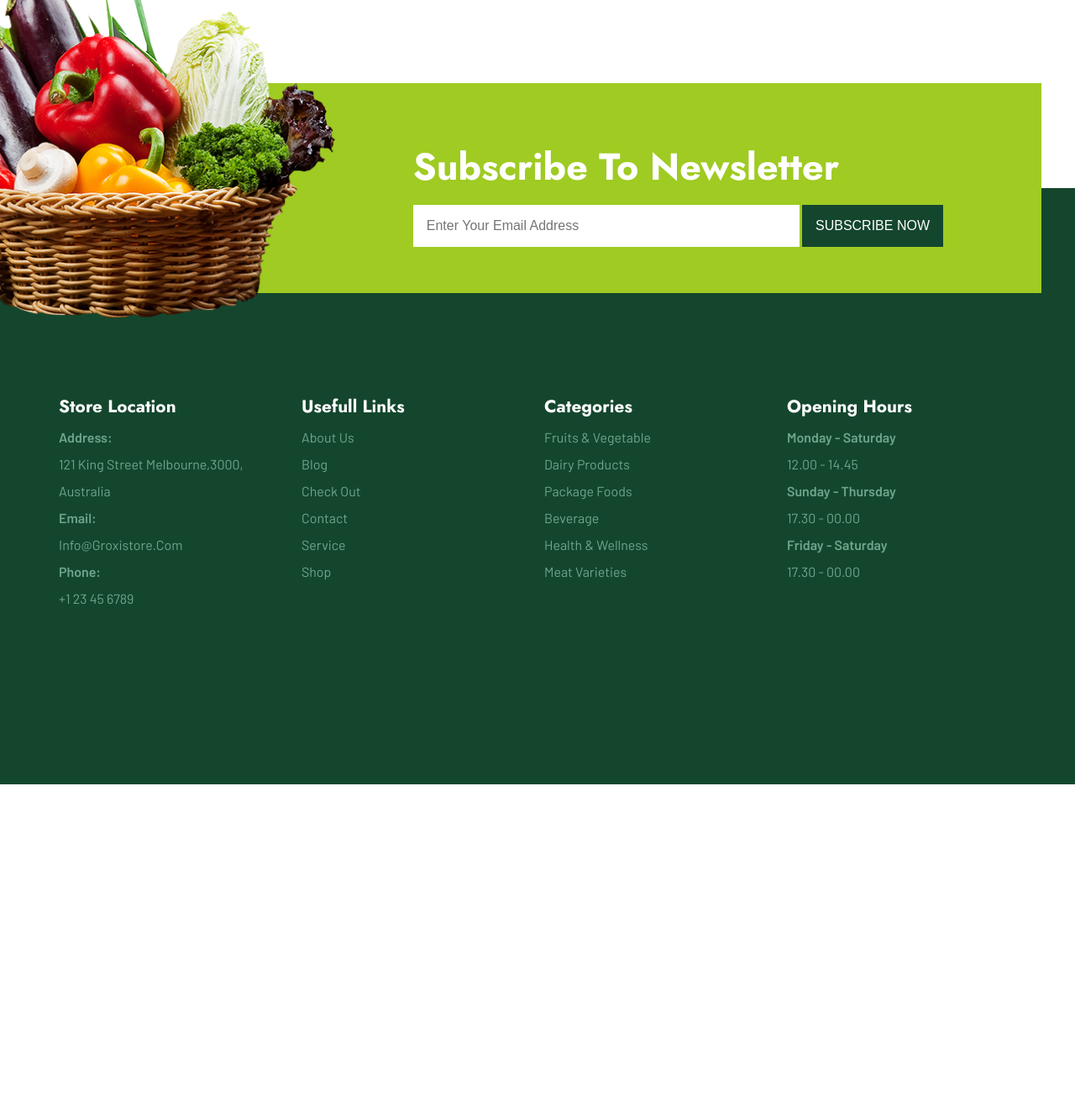
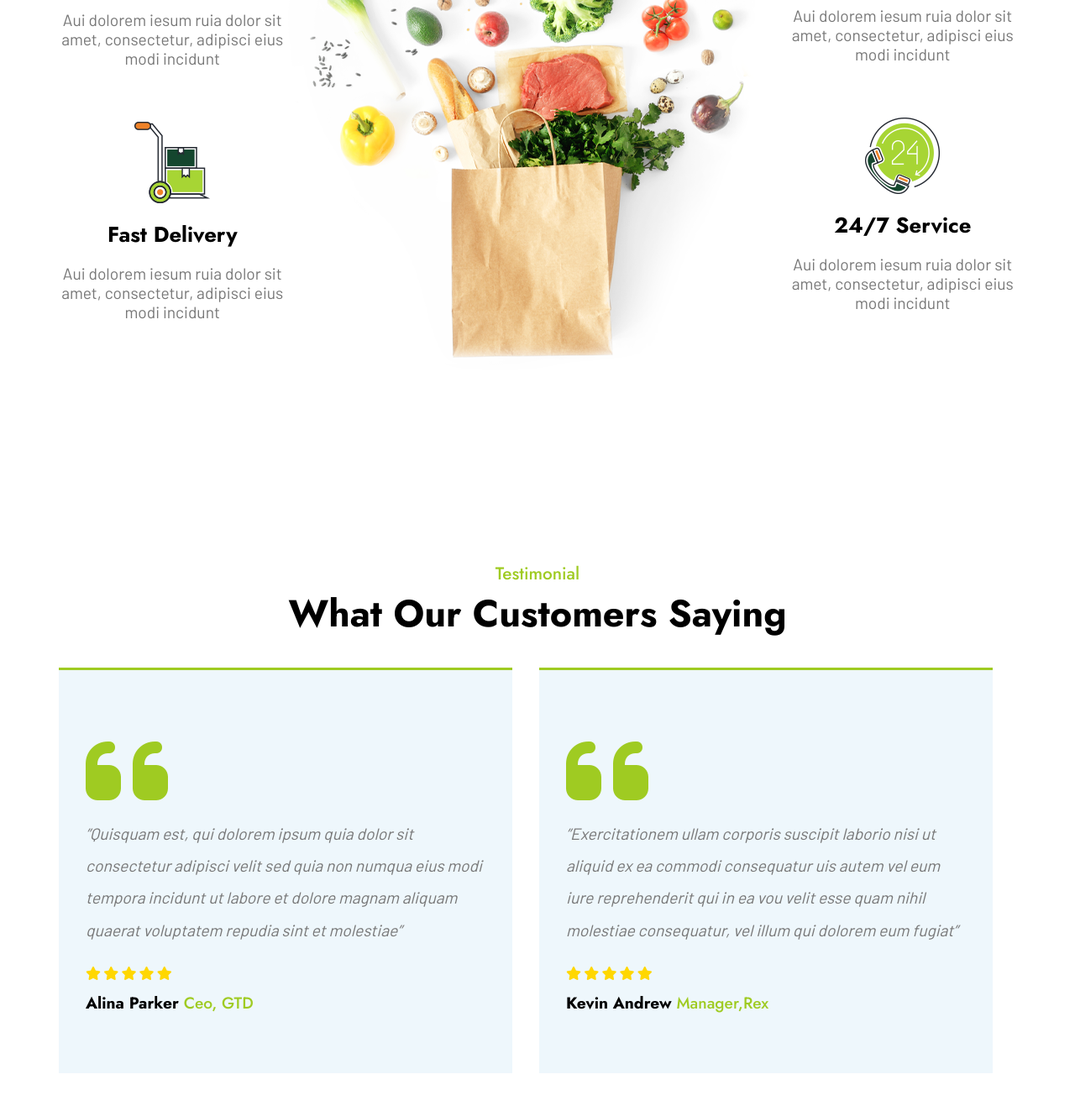
Before and after one commit to alaayasser741/GroxiStore, a plain HTML site: page about.html in a window 1280 px wide. Shown: the part 3021-4344 px from the top of the page at 84% size. Before the commit the page ends 3955 px from the top, so only its background shows below. Drawn offline with Linux system fonts and the light colour scheme.

Commit message:
Add About page Compelate

```diff
--- a/about.html
+++ b/about.html
@@ -86,7 +86,7 @@
         <div class="container">
             <img src="images/About/manwoman.png" alt="priceFeature">
             <div class="text">
-                <h2>WE Give The Lowest  Price on Grocery Items</h2>
+                <h2>WE Give The Lowest Price on Grocery Items</h2>
                 <p>Neque porro quisquam est aui dolorem iesum ruia dolor
                     sit amet, consectetur, adipisci velit, sed quia non numua
                     eius modi tempora incidunt ut labore et dolore magnam
@@ -130,6 +130,96 @@
                 <source src="images/About/videoFood.mp4">
             </video>
             <img src="images/About/PlayIcon.png" alt="PlayIcon">
+        </div>
+    </div>
+    <!-- Feature -->
+    <div class="feature">
+        <div class="container">
+            <div class="col col-app">
+                <div class="box">
+                    <img src="./images/About/bagpapper.png" alt="feature">
+                </div>
+            </div>
+            <div class="col">
+                <div class="box">
+                    <img src="./images/Home/QualityProducts.png" alt="feature">
+                    <h3>Quality Products</h3>
+                    <p>Aui dolorem iesum ruia dolor
+                        sit amet, consectetur, adipisci
+                        eius modi incidunt</p>
+                </div>
+                <div class="box">
+                    <img src="./images/Home/FastDelivery.png" alt="feature">
+                    <h3>Fast Delivery</h3>
+                    <p>Aui dolorem iesum ruia dolor
+                        sit amet, consectetur, adipisci
+                        eius modi incidunt</p>
+                </div>
+            </div>
+            <div class="col col-app-2">
+                <div class="box">
+                    <img src="./images/About/bagpapper.png" alt="feature">
+                </div>
+            </div>
+            <div class="col">
+                <div class="box">
+                    <img src="./images/Home/OnlieOreder.png" alt="feature">
+                    <h3>Online Order</h3>
+                    <p>Aui dolorem iesum ruia dolor
+                        sit amet, consectetur, adipisci
+                        eius modi incidunt</p>
+                </div>
+                <div class="box">
+                    <img src="./images/Home/24Service.png" alt="feature">
+                    <h3>24/7 Service</h3>
+                    <p>Aui dolorem iesum ruia dolor
+                        sit amet, consectetur, adipisci
+                        eius modi incidunt</p>
+                </div>
+            </div>
+        </div>
+    </div>
+    <!-- Testimonial -->
+    <div class="testimonial">
+        <div class="container">
+            <div class="main-title">
+                <span>Testimonial</span>
+                <h2>What our customers saying</h2>
+            </div>
+            <div class="contentt">
+                <div class="box">
+                    <i class="fa-solid fa-quote-left quot"></i>
+                    <p>”Quisquam est, qui dolorem ipsum quia dolor sit
+                        consectetur adipisci velit sed quia non numqua
+                        eius modi tempora incidunt ut labore et dolore
+                        magnam aliquam quaerat voluptatem repudia
+                        sint et molestiae”</p>
+                    <div class="stars">
+                        <i class="fa-solid fa-star"></i>
+                        <i class="fa-solid fa-star"></i>
+                        <i class="fa-solid fa-star"></i>
+                        <i class="fa-solid fa-star"></i>
+                        <i class="fa-solid fa-star"></i>
+                    </div>
+                    <h3>Alina Parker <span> Ceo, GTD</span></h3>
+                </div>
+                <div class="box">
+                    <i class="fa-solid fa-quote-left quot"></i>
+                    <p>”Exercitationem ullam corporis suscipit laborio
+                        nisi ut aliquid ex ea commodi consequatur uis
+                        autem vel eum iure reprehenderit qui in ea vou
+                        velit esse quam nihil molestiae consequatur,
+                        vel illum qui dolorem eum fugiat”</p>
+                    <div class="stars">
+                        <i class="fa-solid fa-star"></i>
+                        <i class="fa-solid fa-star"></i>
+                        <i class="fa-solid fa-star"></i>
+                        <i class="fa-solid fa-star"></i>
+                        <i class="fa-solid fa-star"></i>
+                    </div>
+                    <h3>Kevin Andrew <span> Manager,Rex</span></h3>
+                </div>
+            </div>
         </div>
     </div>
     <!-- .sponser -->
--- a/sass/components/_about.scss
+++ b/sass/components/_about.scss
@@ -98,7 +98,7 @@
     }
 }
 
-@media (max-width:360px) {
+@media (max-width:768px) {
     .aboutheader {
         .main-title {
             width: 97%;
```
Also changed, not shown: sass/style.css. Lines whose indentation alone changed are shown as unchanged.
